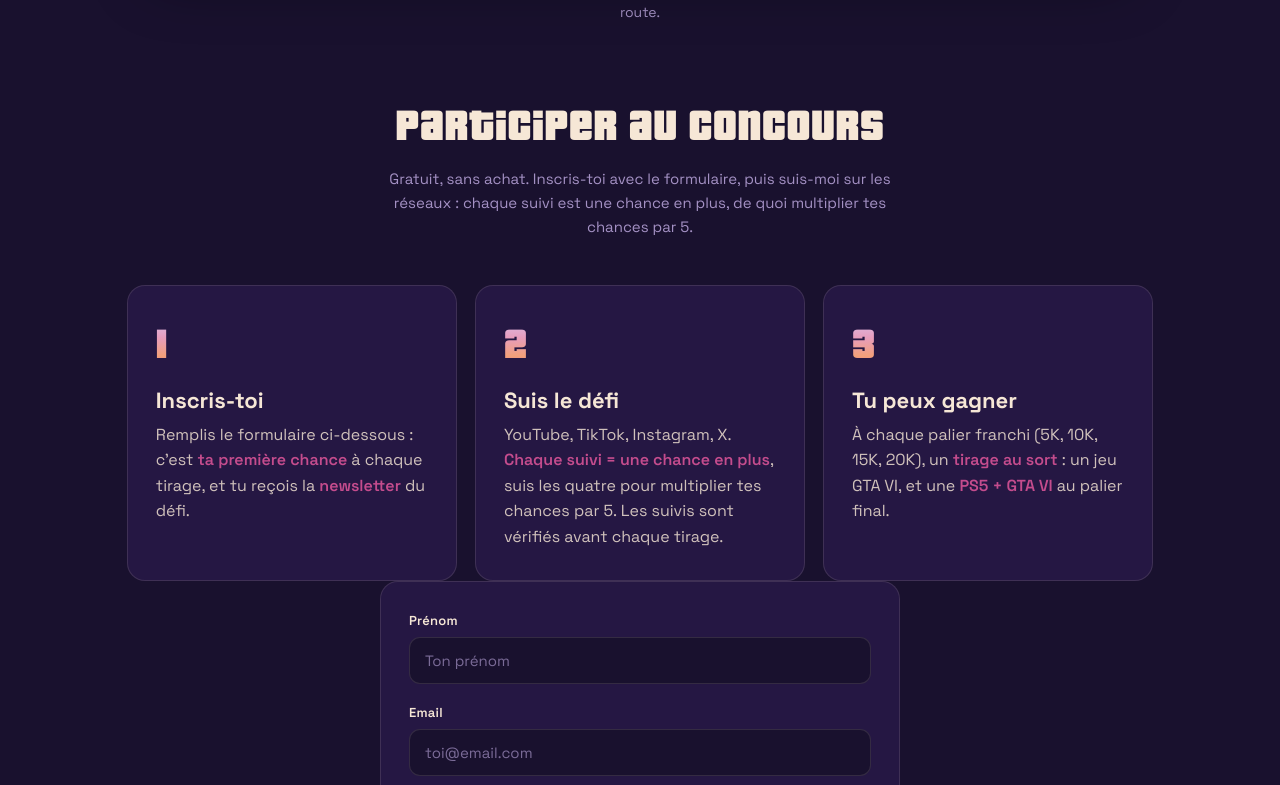
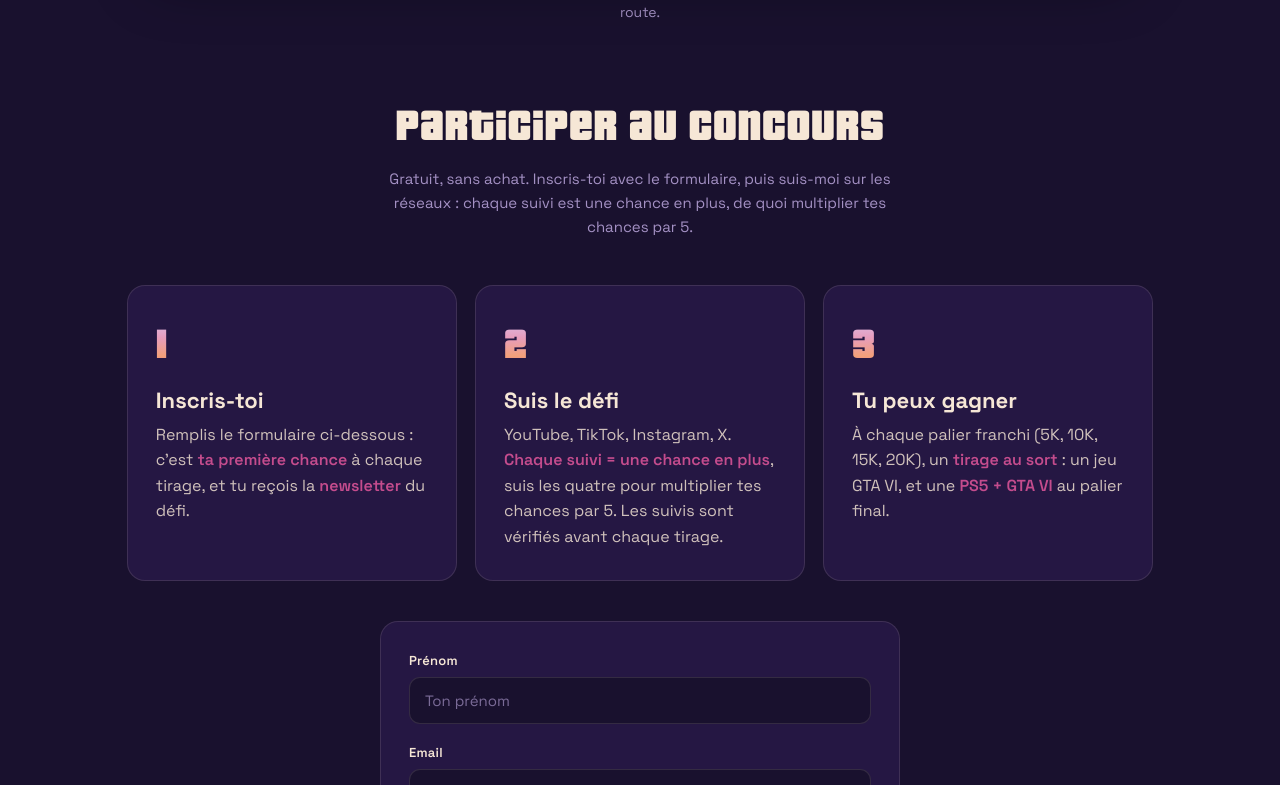
Before and after one commit to robinnat/20kavant, a Next.js app: page /robinnat in a window 1280 px wide. Shown: the part 3997-4782 px from the top of the page. Built offline with nearby package versions, Linux system fonts and the light colour scheme; no server answers.

Commit message:
Add spacing between the step cards and the signup form
Co-Authored-By: Claude Fable 5 <noreply@anthropic.com>
Claude-Session: https://claude.ai/code/session_0144gnCmJzdYYDgCJSH8uquG

```diff
--- a/app/globals.css
+++ b/app/globals.css
@@ -260,7 +260,7 @@
   .follow-note a:hover{text-decoration:underline;}
 
   /* ---------- comment participer ---------- */
-  .steps{ display:grid; grid-template-columns:repeat(3,1fr); gap:18px; margin-top:34px; }
+  .steps{ display:grid; grid-template-columns:repeat(3,1fr); gap:18px; margin-top:34px; margin-bottom:40px; }
   .step{ background:var(--bg-panel); border:1px solid var(--line); border-radius:18px; padding:30px 28px; position:relative; }
   .step .num{ font-family:'Pricedown','Bebas Neue',sans-serif; font-weight:400; font-size:56px; line-height:1; letter-spacing:.03em; background:var(--sunset); -webkit-background-clip:text; background-clip:text; color:transparent; }
   .step h4{ font-size:22px; font-weight:700; margin:14px 0 8px; }
```
